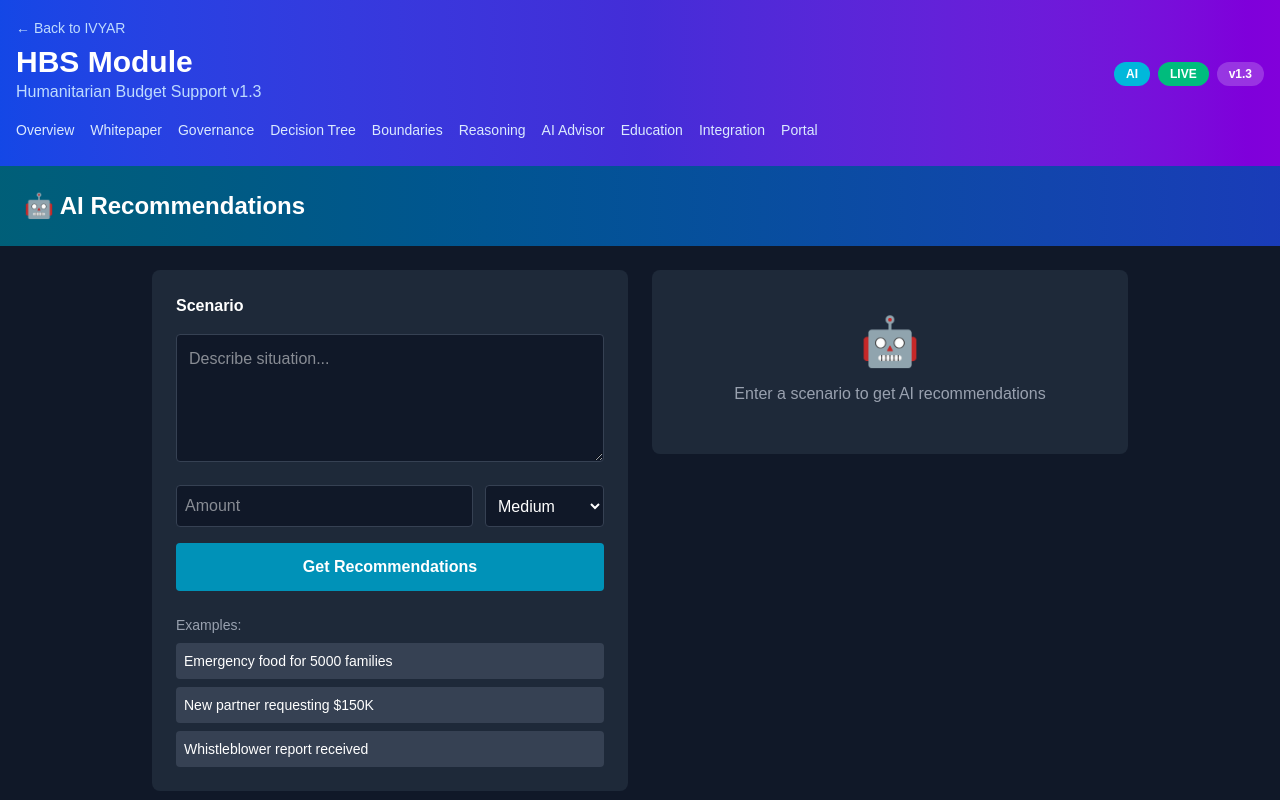
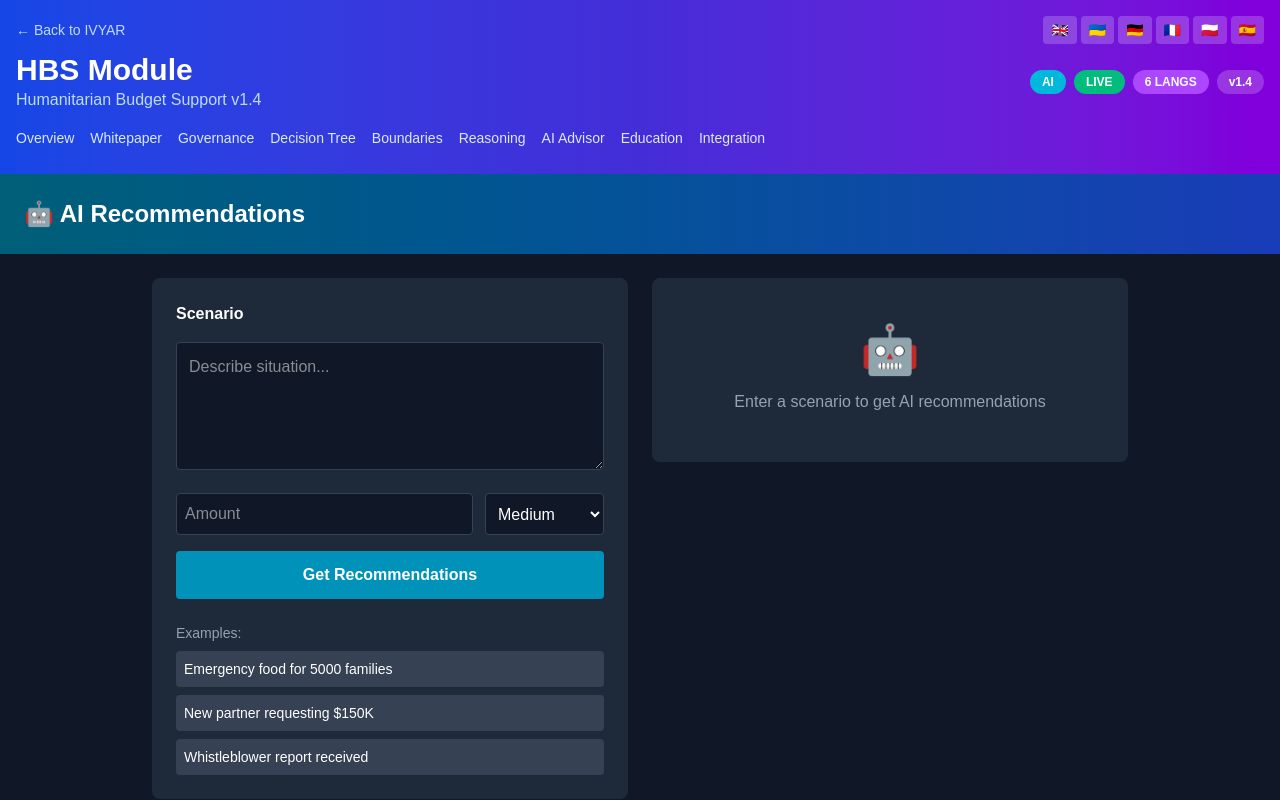
Before and after one commit to yarmis/ivyar-governance-portal, a Next.js app: page /hbs/ai in a window 1280 px wide. Shown: the top 800 px of the page. Built offline with nearby package versions, Linux system fonts and the light colour scheme.

Commit message:
HBS v1.4: Multilingual Engine (EN/UK/DE/FR/PL/ES)

```diff
--- /dev/null
+++ b/app/hbs/[lang]/page.tsx
@@ -0,0 +1,43 @@
+import { notFound } from 'next/navigation';
+import Link from 'next/link';
+
+const languages = ['en', 'uk', 'de', 'fr', 'pl', 'es'];
+
+const content: Record<string, any> = {
+  en: { title: 'Humanitarian Budget Support (HBS)', subtitle: 'Ethical, transparent, and accountable', description: 'The HBS Module provides a comprehensive framework.', modules: [{ title: 'Whitepaper', desc: 'Documentation', href: 'whitepaper', icon: '📄', status: 'Active' }, { title: 'Governance', desc: 'Decision-making', href: 'governance', icon: '⚖️', status: 'Active' }, { title: 'Education', desc: 'Training', href: 'education', icon: '🎓', status: 'Active' }] },
+  uk: { title: 'Гуманітарна Бюджетна Підтримка (HBS)', subtitle: 'Етична, прозора та підзвітна', description: 'Модуль HBS забезпечує комплексну рамку.', modules: [{ title: 'Whitepaper', desc: 'Документація', href: 'whitepaper', icon: '📄', status: 'Активний' }, { title: 'Управління', desc: 'Рішення', href: 'governance', icon: '⚖️', status: 'Активний' }, { title: 'Освіта', desc: 'Навчання', href: 'education', icon: '🎓', status: 'Активний' }] },
+  de: { title: 'Humanitäre Budgetunterstützung (HBS)', subtitle: 'Ethisch und transparent', description: 'Das HBS-Modul bietet einen Rahmen.', modules: [{ title: 'Whitepaper', desc: 'Dokumentation', href: 'whitepaper', icon: '📄', status: 'Aktiv' }, { title: 'Governance', desc: 'Entscheidung', href: 'governance', icon: '⚖️', status: 'Aktiv' }, { title: 'Bildung', desc: 'Schulung', href: 'education', icon: '🎓', status: 'Aktiv' }] },
+  fr: { title: 'Soutien Budgétaire Humanitaire (HBS)', subtitle: 'Éthique et transparent', description: 'Le module HBS fournit un cadre.', modules: [{ title: 'Livre Blanc', desc: 'Documentation', href: 'whitepaper', icon: '📄', status: 'Actif' }, { title: 'Gouvernance', desc: 'Décision', href: 'governance', icon: '⚖️', status: 'Actif' }, { title: 'Éducation', desc: 'Formation', href: 'education', icon: '🎓', status: 'Actif' }] },
+  pl: { title: 'Humanitarne Wsparcie Budżetowe (HBS)', subtitle: 'Etyczne i przejrzyste', description: 'Moduł HBS zapewnia ramy.', modules: [{ title: 'Whitepaper', desc: 'Dokumentacja', href: 'whitepaper', icon: '📄', status: 'Aktywny' }, { title: 'Zarządzanie', desc: 'Decyzje', href: 'governance', icon: '⚖️', status: 'Aktywny' }, { title: 'Edukacja', desc: 'Szkolenia', href: 'education', icon: '🎓', status: 'Aktywny' }] },
+  es: { title: 'Apoyo Presupuestario Humanitario (HBS)', subtitle: 'Ético y transparente', description: 'El módulo HBS proporciona un marco.', modules: [{ title: 'Libro Blanco', desc: 'Documentación', href: 'whitepaper', icon: '📄', status: 'Activo' }, { title: 'Gobernanza', desc: 'Decisión', href: 'governance', icon: '⚖️', status: 'Activo' }, { title: 'Educación', desc: 'Formación', href: 'education', icon: '🎓', status: 'Activo' }] }
+};
+
+export default function LangPage({ params }: { params: { lang: string } }) {
+  if (!languages.includes(params.lang)) notFound();
+  const t = content[params.lang];
+  return (
+    <div className="bg-gray-50 min-h-screen p-6">
+      <div className="bg-gradient-to-r from-blue-600 to-indigo-700 rounded-lg p-8 text-white mb-8">
+        <h1 className="text-3xl font-bold mb-2">{t.title}</h1>
+        <p className="text-blue-100">{t.subtitle}</p>
+      </div>
+      <p className="text-gray-600 mb-8">{t.description}</p>
+      <div className="grid grid-cols-1 md:grid-cols-3 gap-6">
+        {t.modules.map((m: any) => (
+          <Link key={m.href} href={"/hbs/" + params.lang + "/" + m.href} className="bg-white p-6 rounded-lg border border-gray-200 hover:border-blue-500 hover:shadow-lg transition-all">
+            <div className="flex items-start justify-between mb-4">
+              <span className="text-4xl">{m.icon}</span>
+              <span className="text-xs px-3 py-1 rounded-full bg-green-100 text-green-700 font-medium">{m.status}</span>
+            </div>
+            <h3 className="font-bold text-lg text-gray-900 mb-2">{m.title}</h3>
+            <p className="text-gray-600 text-sm">{m.desc}</p>
+          </Link>
+        ))}
+      </div>
+    </div>
+  );
+}
+
+export function generateStaticParams() {
+  return languages.map((lang) => ({ lang }));
+}
--- /dev/null
+++ b/app/hbs/[lang]/whitepaper/page.tsx
@@ -0,0 +1,71 @@
+import { notFound } from 'next/navigation';
+import fs from 'fs';
+import path from 'path';
+import { parseMarkdown } from '@/lib/markdown/parser';
+import MarkdownRenderer from '@/components/hbs/viewers/MarkdownRenderer';
+import WhitepaperNav from '@/components/hbs/navigation/WhitepaperNav';
+
+const languages = ['en', 'uk', 'de', 'fr', 'pl', 'es'];
+
+const titles: Record<string, string> = {
+  en: 'HBS Whitepaper v1.0',
+  uk: 'HBS Whitepaper v1.0',
+  de: 'HBS Whitepaper v1.0',
+  fr: 'Livre Blanc HBS v1.0',
+  pl: 'HBS Whitepaper v1.0',
+  es: 'Libro Blanco HBS v1.0'
+};
+
+const subtitles: Record<string, string> = {
+  en: 'Humanitarian Budget Support Framework',
+  uk: 'Рамка Гуманітарної Бюджетної Підтримки',
+  de: 'Rahmenwerk für Humanitäre Budgetunterstützung',
+  fr: 'Cadre de Soutien Budgétaire Humanitaire',
+  pl: 'Ramy Humanitarnego Wsparcia Budżetowego',
+  es: 'Marco de Apoyo Presupuestario Humanitario'
+};
+
+export default function WhitepaperLangPage({ params }: { params: { lang: string } }) {
+  const lang = params.lang;
+
+  if (!languages.includes(lang)) {
+    notFound();
+  }
+
+  // Try to load language-specific file, fallback to English
+  let filePath = path.join(process.cwd(), `docs/hbs/${lang}/WHITEPAPER.md`);
+
+  if (!fs.existsSync(filePath)) {
+    filePath = path.join(process.cwd(), 'docs/hbs/en/WHITEPAPER.md');
+  }
+
+  const source = fs.readFileSync(filePath, 'utf-8');
+  const doc = parseMarkdown(source);
+
+  return (
+    <div className="bg-gray-50 min-h-screen p-6">
+      <div className="grid grid-cols-1 lg:grid-cols-4 gap-8">
+        <div className="lg:col-span-3">
+          <div className="bg-gradient-to-r from-blue-600 to-indigo-700 rounded-lg p-6 mb-6">
+            <h1 className="text-3xl font-bold text-white mb-2">
+              {titles[lang]}
+            </h1>
+            <p className="text-blue-200">{subtitles[lang]}</p>
+          </div>
+
+          <div className="bg-white rounded-lg border border-gray-200 p-8 shadow-sm">
+            <MarkdownRenderer html={doc.html} light />
+          </div>
+        </div>
+
+        <div className="lg:col-span-1">
+          <WhitepaperNav headings={doc.headings} />
+        </div>
+      </div>
+    </div>
+  );
+}
+
+export function generateStaticParams() {
+  return languages.map((lang) => ({ lang }));
+}
--- a/app/hbs/layout.tsx
+++ b/app/hbs/layout.tsx
@@ -1,4 +1,5 @@
 import Link from 'next/link';
+import LanguageSwitcher from '@/components/hbs/LanguageSwitcher';
 
 export default function HBSLayout({
   children,
@@ -15,20 +16,22 @@ export default function HBSLayout({
     { name: 'AI Advisor', href: '/hbs/ai' },
     { name: 'Education', href: '/hbs/education' },
     { name: 'Integration', href: '/hbs/integration' },
-    { name: 'Portal', href: '/hbs/portal' },
   ];
 
   return (
     <div className="min-h-screen bg-gray-100">
       <header className="bg-gradient-to-r from-blue-700 via-indigo-700 to-purple-700 shadow-lg">
         <div className="max-w-7xl mx-auto px-4 py-4">
-          <Link href="/" className="text-sm text-blue-200 hover:text-white transition-colors">
-            ← Back to IVYAR
-          </Link>
-          <div className="flex items-center justify-between mt-1">
+          <div className="flex items-center justify-between">
+            <Link href="/" className="text-sm text-blue-200 hover:text-white transition-colors">
+              ← Back to IVYAR
+            </Link>
+            <LanguageSwitcher />
+          </div>
+          <div className="flex items-center justify-between mt-2">
             <div>
               <h1 className="text-3xl font-bold text-white">HBS Module</h1>
-              <p className="text-blue-200">Humanitarian Budget Support v1.3</p>
+              <p className="text-blue-200">Humanitarian Budget Support v1.4</p>
             </div>
             <div className="flex items-center gap-2">
               <span className="px-3 py-1 bg-cyan-500 text-white text-xs font-bold rounded-full">
@@ -37,8 +40,11 @@ export default function HBSLayout({
               <span className="px-3 py-1 bg-emerald-500 text-white text-xs font-bold rounded-full">
                 LIVE
               </span>
+              <span className="px-3 py-1 bg-purple-500 text-white text-xs font-bold rounded-full">
+                6 LANGS
+              </span>
               <span className="px-3 py-1 bg-white/20 text-white text-xs font-bold rounded-full">
-                v1.3
+                v1.4
               </span>
             </div>
           </div>
@@ -62,7 +68,7 @@ export default function HBSLayout({
       </main>
 
       <footer className="bg-gray-800 text-gray-400 py-4 text-center text-sm">
-        <p>HBS Module v1.3 — AI-Powered Live Governance Engine — © 2026 IVYAR Platform</p>
+        <p>HBS Module v1.4 — Multilingual AI-Powered Governance Engine — © 2026 IVYAR Platform</p>
       </footer>
     </div>
   );
--- /dev/null
+++ b/components/hbs/LanguageSwitcher.tsx
@@ -0,0 +1,57 @@
+'use client';
+
+import { usePathname, useRouter } from 'next/navigation';
+
+const languages = [
+  { code: 'en', name: 'EN', flag: '🇬🇧' },
+  { code: 'uk', name: 'UA', flag: '🇺🇦' },
+  { code: 'de', name: 'DE', flag: '🇩🇪' },
+  { code: 'fr', name: 'FR', flag: '🇫🇷' },
+  { code: 'pl', name: 'PL', flag: '🇵🇱' },
+  { code: 'es', name: 'ES', flag: '🇪🇸' },
+];
+
+export default function LanguageSwitcher() {
+  const pathname = usePathname();
+  const router = useRouter();
+
+  const getCurrentLang = () => {
+    const match = pathname.match(/\/hbs\/([a-z]{2})/);
+    return match ? match[1] : 'en';
+  };
+
+  const currentLang = getCurrentLang();
+
+  const switchLanguage = (lang: string) => {
+    const currentPath = pathname;
+
+    // Check if path already has language
+    const hasLang = /\/hbs\/[a-z]{2}/.test(currentPath);
+
+    if (hasLang) {
+      const newPath = currentPath.replace(/\/hbs\/[a-z]{2}/, `/hbs/${lang}`);
+      router.push(newPath);
+    } else {
+      router.push(`/hbs/${lang}`);
+    }
+  };
+
+  return (
+    <div className="flex items-center gap-1">
+      {languages.map((lang) => (
+        <button
+          key={lang.code}
+          onClick={() => switchLanguage(lang.code)}
+          className={`px-2 py-1 rounded text-sm font-medium transition-colors ${
+            currentLang === lang.code
+              ? 'bg-white text-blue-700'
+              : 'bg-white/20 text-white hover:bg-white/30'
+          }`}
+          title={lang.name}
+        >
+          {lang.flag}
+        </button>
+      ))}
+    </div>
+  );
+}
--- a/components/hbs/navigation/WhitepaperNav.tsx
+++ b/components/hbs/navigation/WhitepaperNav.tsx
@@ -9,17 +9,11 @@ interface WhitepaperNavProps {
 export default function WhitepaperNav({ headings }: WhitepaperNavProps) {
   return (
     <nav className="sticky top-8">
-      <div className="bg-gray-800 rounded-lg border border-gray-700 p-4">
-        <h3 className="text-sm font-bold text-white mb-3">Table of Contents</h3>
-        <div className="space-y-1">
-          {headings.map((h) => (
-            <a
-              key={h.id}
-              href={`#${h.id}`}
-              className="block py-1 px-2 text-sm text-gray-400 hover:text-blue-400 hover:bg-gray-700 rounded transition-colors"
-            >
-              {h.text}
-            </a>
+      <div className="bg-white rounded-lg border border-gray-200 p-4 shadow-sm">
+        <h3 className="text-sm font-bold text-gray-900 mb-3">Table of Contents</h3>
+        <div className="space-y-1 max-h-[70vh] overflow-y-auto">
+          {headings.map((heading) => (
+            <a key={heading.id} href={"#" + heading.id} className="block py-1 px-2 text-sm text-gray-700 rounded hover:bg-gray-100">{heading.text}</a>
           ))}
         </div>
       </div>
```
Also changed, not shown: 4 other files (tests, documents, lock files or other folders).
